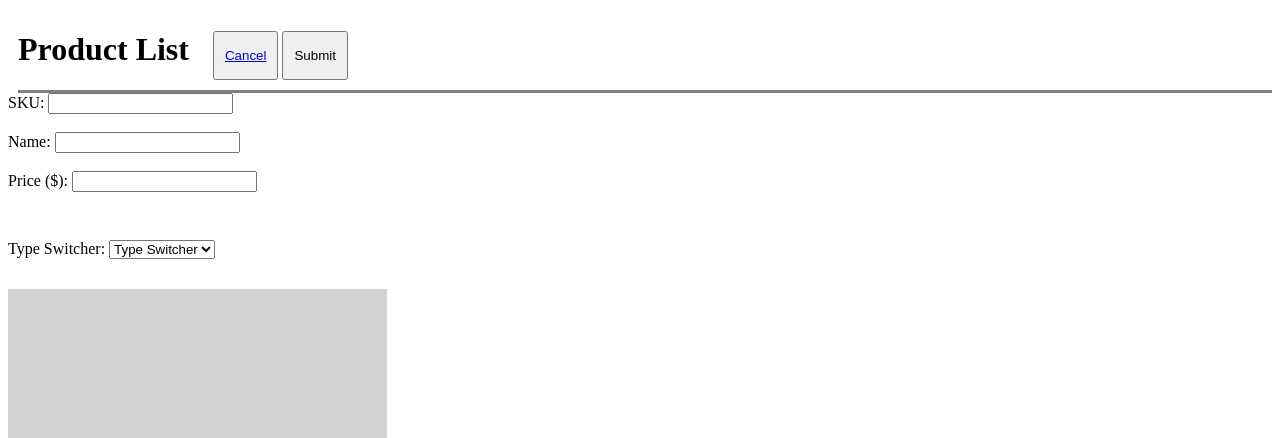
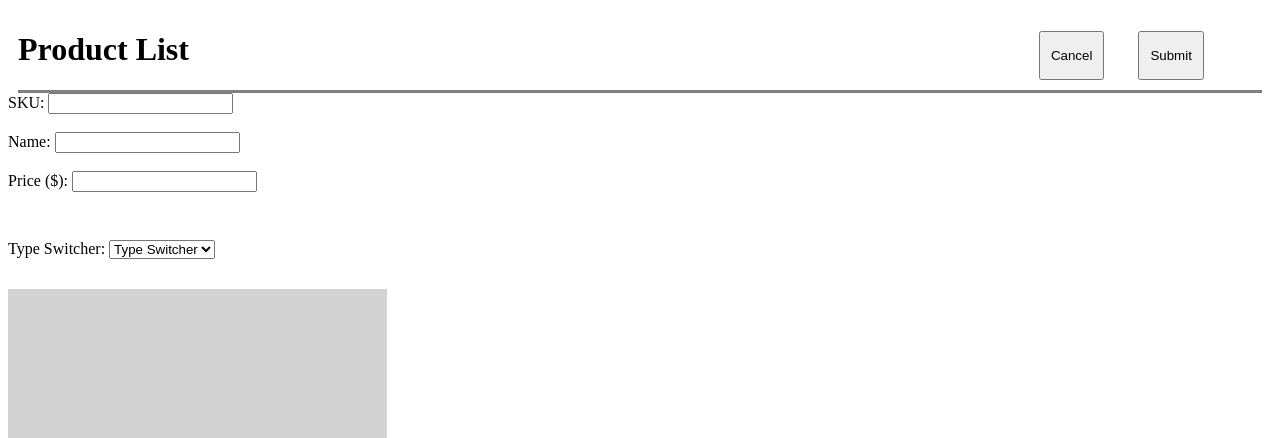
Before and after one commit to nikamgebroo/myproject, a PHP site: page /productAdd.php in a window 1280 px wide. Shown: the top 438 px of the page. Run offline with PHP 8.4, Linux system fonts and the light colour scheme; some libraries are stand-ins or nearby versions.

Commit message:
product ass visual bugs and adding product fixed

```diff
--- a/productAdd.php
+++ b/productAdd.php
@@ -80,7 +80,7 @@ if($_SERVER['REQUEST_METHOD'] ==='POST'){
     <div>
         <div class="productAddText">
             <h1>Product List</h1>
-            <div id="cancelProductAdd">
+            <div id="ProductAddButtons">
                 <button> <a href="main.php">Cancel</a></button>
                 <button  type="submit" form="product_form" name="submitAdd" value="Save">Submit</button>
             </div>
--- a/productAddCss.css
+++ b/productAddCss.css
@@ -1,18 +1,22 @@
 #productAddMain{
     margin-top: 10px;
     margin-left: 10px;
+    margin-right: 10px;
     border-bottom: 3px solid grey;
 }
 .productAddText h1 {
     display: inline-block;
 }
-.mainProductAdd{
+#ProductAddButtons{
     display: inline-block;
-    margin-left: 80%
+    margin-left: 68%;
 }
-#cancelProductAdd{
-    display: inline-block;
-    margin-left: 20px;
+#ProductAddButtons a{
+    text-decoration: none;
+    color: black;
+}
+#ProductAddButtons button[name="submitAdd"] {
+   margin-left: 30px;
 }
 #productAddMain button{
 
```
